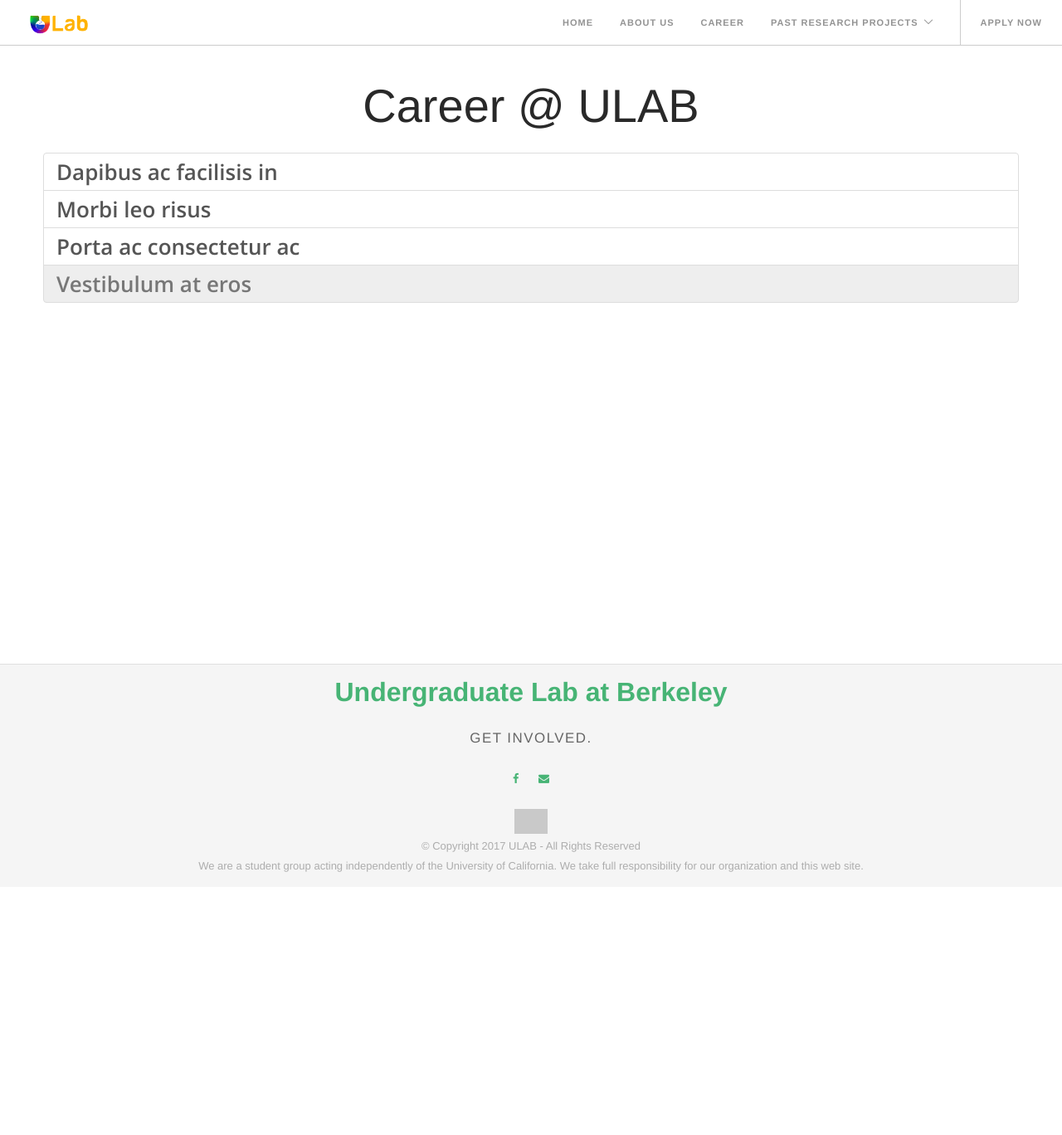
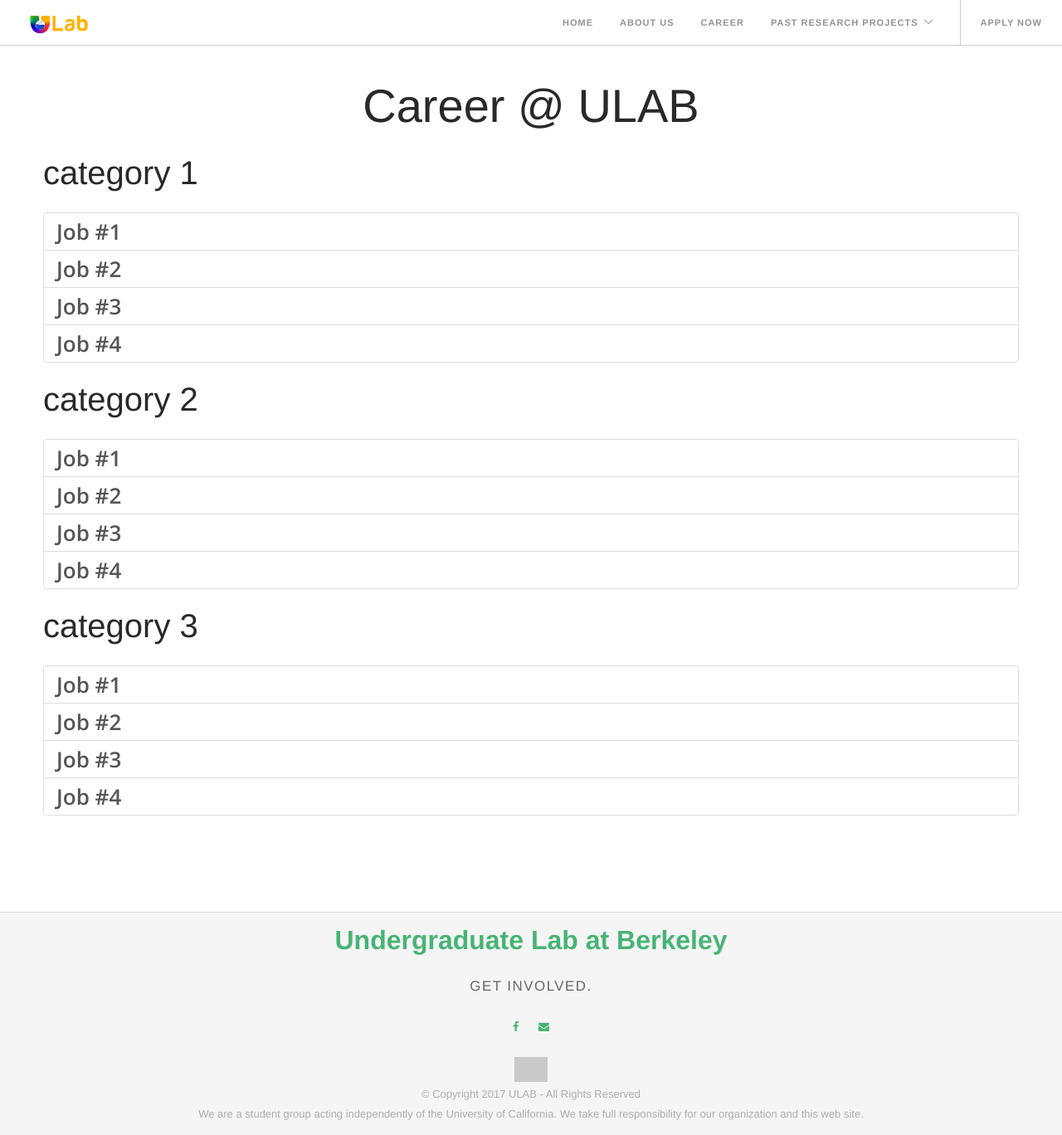
Before and after one commit to undergrad-lab-at-berkeley/website, a Flask app: page /jobs in a window 1280 px wide. Shown: the whole page at 83% size. Before the commit the page ends 1051 px from the top, so only its background shows below. Run offline with Flask 2, Linux system fonts and the light colour scheme; some libraries are stand-ins or nearby versions; some web fonts are replaced; grey boxes are pictures that could not be loaded.

Commit message:
Updated the career page to have categories of jobs

```diff
--- a/content.py
+++ b/content.py
@@ -385,3 +385,9 @@ team = {
         "bio": """Hi! I'm Jemma. I love watching Berkeley sunsets from my apartment, scoping out good vegan eats in the area, skateboarding, and long walks on the beach. I've lived in four different states but California is definitely home. You can probably find me around campus in Moffitt(literally, I'm here right now) or teaching web design.""",
     },
 }
+
+jobs = {
+    "category 1": ["Job #1", "Job #2", "Job #3", "Job #4"],
+    "category 2": ["Job #1", "Job #2", "Job #3", "Job #4"],
+    "category 3": ["Job #1", "Job #2", "Job #3", "Job #4"]
+}
--- a/main.py
+++ b/main.py
@@ -62,7 +62,7 @@ def project(name="placeholder"):
 
 @app.route("/jobs")
 def jobs():
-    return render_template("job-board.html")
+    return render_template("job-board.html", jobs=content.jobs)
 ##################### Error Handling #####################
 @app.errorhandler(404)
 def page_not_found(e):
--- a/templates/job-board.html
+++ b/templates/job-board.html
@@ -1,14 +1,16 @@
 {% extends "base.html" %}
 
 {% block body %}
-<section class="fullscreen align-middle" style="font-size:2em; margin:0 2em">
+<section class="align-middle" style="font-size:2em; margin:0 2em">
   <h1 style="text-align: center">Career @ ULAB</h1>
+  {% for category in jobs.keys() %}
+  <h2>{{ category }} </h2>
   <div class="list-group">
-    <a href="#" class="list-group-item list-group-item-action">Dapibus ac facilisis in</a>
-    <a href="#" class="list-group-item list-group-item-action">Morbi leo risus</a>
-    <a href="#" class="list-group-item list-group-item-action">Porta ac consectetur ac</a>
-    <a href="#" class="list-group-item list-group-item-action disabled">Vestibulum at eros</a>
+    {% for job in jobs[category] %}
+    <a href="#" class="list-group-item list-group-item-action">{{ job }}</a>
+    {% endfor %}
   </div>
+  {% endfor %}
 
   <script>
     $('.collapse').collapse()
```
